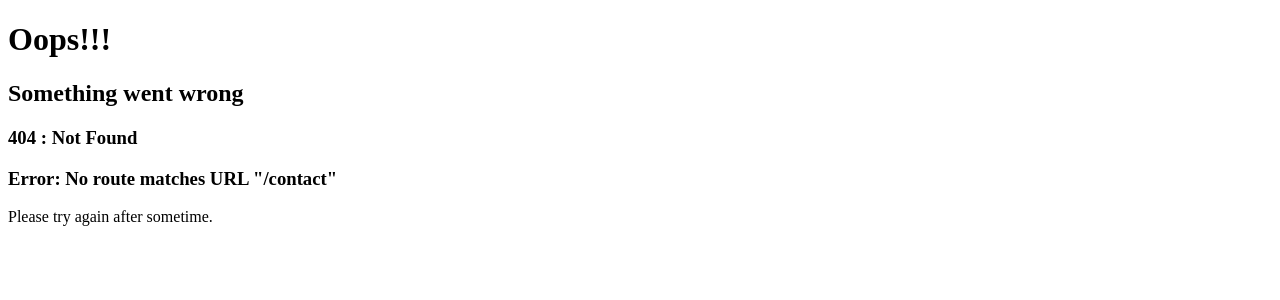
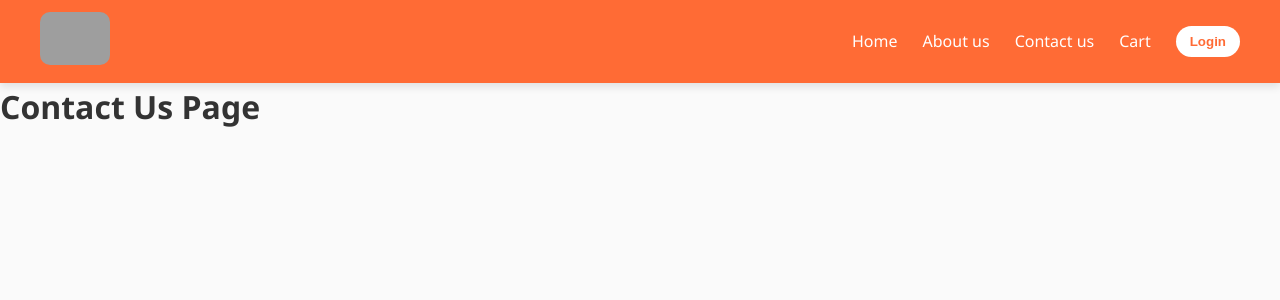
Before and after one commit to manoj07-coder/Namaste-react, a React (Vite) app: page /contact in a window 1280 px wide. Before the commit this address had no page. Shown: the top 300 px of the page. Built offline with nearby package versions, Linux system fonts and the light colour scheme; grey boxes are pictures that could not be loaded.

Commit message:
episode-07 part-02

```diff
--- a/index.css
+++ b/index.css
@@ -1,82 +1,208 @@
+/* Reset & Global Styles */
+* {
+  margin: 0;
+  padding: 0;
+  box-sizing: border-box;
+}
+
+body {
+  font-family: "Segoe UI", Arial, sans-serif;
+  background-color: #fafafa;
+  color: #333;
+  line-height: 1.5;
+}
+
+a {
+  text-decoration: none;
+  color: inherit;
+}
+
+/* ---------------- HEADER ---------------- */
 .header {
   display: flex;
-    border: solid 1px black;
   justify-content: space-between;
+  align-items: center;
+  padding: 12px 40px;
+  background-color: #ff6b35;
+  color: white;
+  box-shadow: 0 4px 8px rgba(0,0,0,0.1);
 }
 
-.logo {
-    width: 150px;
+.logo-container .logo {
+  width: 70px;
+  height: auto;
+  border-radius: 10px;
 }
 
-.nav-items {
+.nav-items ul {
   display: flex;
   align-items: center;
-    padding:20px;
-    margin: 30px;
+  gap: 25px;
+  list-style: none;
 }
 
-.nav-items > ul {
-    display: flex;
-    list-style: none;
-    padding: 0;
+.nav-items li {
+  font-size: 1rem;
+  font-weight: 500;
+  cursor: pointer;
+  transition: color 0.2s ease-in-out;
 }
 
-.nav-items > ul > li {
-    padding: 10px;
-    font-size: 24px;
+.nav-items li:hover {
+  color: #ffe7d3;
+}
+
+.login {
+  background-color: white;
+  color: #ff6b35;
+  border: none;
+  padding: 8px 14px;
+  border-radius: 20px;
+  font-weight: 600;
+  cursor: pointer;
+  transition: all 0.2s ease-in-out;
+}
+
+.login:hover {
+  background-color: #ffe7d3;
+}
+
+/* ---------------- BODY ---------------- */
+.body {
+  padding: 20px 40px;
+}
+
+.filter {
+  display: flex;
+  gap: 20px;
+  margin-bottom: 25px;
+  flex-wrap: wrap;
+}
+
+.search-box {
+  display: flex;
+  gap: 10px;
+}
+
+.search {
+  padding: 8px 12px;
+  font-size: 1rem;
+  border: 1px solid #ccc;
+  border-radius: 8px;
+}
+
+.search-btn, .filter-btn {
+  background-color: #ff6b35;
+  color: white;
+  border: none;
+  padding: 8px 14px;
+  border-radius: 8px;
+  cursor: pointer;
+  font-weight: 500;
+  transition: background 0.2s ease-in-out;
+}
+
+.search-btn:hover, .filter-btn:hover {
+  background-color: #e85b2d;
+}
+
+/* ---------------- RESTAURANT CARDS ---------------- */
+.res-container {
+  display: grid;
+  grid-template-columns: repeat(auto-fill, minmax(250px, 1fr));
+  gap: 25px;
 }
 
 .res-card {
-    width: 250px;
-    padding: 3px;
-    margin: 5px;
+  background-color: white;
+  padding: 12px;
+  border-radius: 12px;
+  box-shadow: 0 4px 8px rgba(0,0,0,0.05);
+  transition: transform 0.2s ease, box-shadow 0.2s ease;
 }
 
 .res-card:hover {
-    border: 1px solid black;
-    cursor: pointer;
-}
-
-.search {
-    padding: 10px;
+  transform: translateY(-4px);
+  box-shadow: 0 6px 12px rgba(0,0,0,0.1);
 }
 
 .res-logo {
   width: 100%;
+  height: 160px;
+  object-fit: cover;
+  border-radius: 10px;
+  margin-bottom: 10px;
 }
 
-.res-container {
-    display: flex;
-    flex-wrap: wrap;
-    padding: 10px;
+.res-card h3 {
+  font-size: 1.2rem;
+  margin-bottom: 4px;
 }
 
-.filter-btn {
-    margin: 10px;
-    cursor: pointer;
+.res-card h4 {
+  font-size: 0.9rem;
+  font-weight: normal;
+  color: #555;
+}
+
+/* ---------------- MENU ---------------- */
+.restaurant-menu {
+  padding: 20px 40px;
+}
+
+.restaurant-menu h1 {
+  font-size: 2rem;
+  margin-bottom: 8px;
+}
+
+.restaurant-menu p {
+  color: #777;
+  margin-bottom: 15px;
+}
+
+.restaurant-menu ul {
+  list-style: none;
+}
+
+.restaurant-menu li {
+  padding: 8px 0;
+  border-bottom: 1px solid #eee;
+}
+
+/* ---------------- SHIMMER ---------------- */
+.shimmer-container {
+  display: grid;
+  grid-template-columns: repeat(auto-fill, minmax(250px, 1fr));
+  gap: 25px;
+  padding: 20px 40px;
 }
 
 .shimmer-card {
-    width : 250px;
-    height: 400px;
-    background-color: "#fofofo";
+  height: 250px;
+  background: linear-gradient(90deg, #f0f0f0 25%, #e5e5e5 50%, #f0f0f0 75%);
+  background-size: 400% 100%;
+  animation: shimmer 1.5s infinite;
+  border-radius: 12px;
 }
 
-.shimmer-container {
-    display: flex;
-    flex-wrap: wrap;
+@keyframes shimmer {
+  0% { background-position: 100% 0; }
+  100% { background-position: -100% 0; }
 }
 
-.login {
-    padding: 0px 20px;
-    cursor: pointer;
+/* ---------------- RESPONSIVE ---------------- */
+@media (max-width: 768px) {
+  .header {
+    flex-direction: column;
+    gap: 15px;
+    padding: 15px;
   }
-
-.filter {
-    display: flex;;
+  .nav-items ul {
+    flex-wrap: wrap;
+    justify-content: center;
+    gap: 15px;
   }
-
-.search-box {
-    display: flex;
-    margin: 10px;
+  .body {
+    padding: 15px;
   }
+}
--- a/src/App.js
+++ b/src/App.js
@@ -2,15 +2,17 @@ import React from "react";
 import ReactDOM from "react-dom/client";
 import Header from "./components/Header";
 import Body from "./components/Body";
-import { createBrowserRouter, createRoutesFromElements, Route, RouterProvider } from "react-router-dom";
+import { createBrowserRouter, RouterProvider, Outlet } from "react-router-dom";
 import About from "./components/About";
 import Error from "./components/Error";
+import Contact from "./components/Contact";
+import RestaurantMenu from "./components/RestaurantMenu";
 
 const AppLayout = () => {
   return (
     <div className="app-layout">
       <Header />
-      <Body />
+      <Outlet />
     </div>
   );
 };
@@ -19,13 +21,28 @@ const appRouter = createBrowserRouter([
   {
     path: "/",
     element: <AppLayout />,
+    children: [
+      {
+        path:"/",
+        element:<Body />,
+      },
+      {
+        path: "/about",
+        element: <About />,
+        errorElement: <Error />,
+      },
+      {
+        path: "/contact",
+        element: <Contact />,
+        errorElement: <Error />,
+      },
+      {
+        path:"/restaurant/:resId",
+        element: <RestaurantMenu />
+      }
+    ],
     errorElement: <Error />,
   },
-  {
-    path: "/about",
-    element: <About />,
-    errorElement: <Error />,
-  }
 ]);
 
 const root = ReactDOM.createRoot(document.getElementById("root"));
--- a/src/components/Body.js
+++ b/src/components/Body.js
@@ -2,11 +2,12 @@ import ResCard from "./ResCard";
 import restaurants from "../utils/mockData";
 import { useState, useEffect } from "react";
 import Shimmer from "./Shimmer";
+import { Link } from "react-router-dom";
 
 const Body = () => {
-  const [listOfRestuarants, setListOfRestuarants] = useState(restaurants);
+  const [listOfRestuarants, setListOfRestuarants] = useState([]);
   const [searchText, setSearchText] = useState("");
-  const [filteredRestaurants, setFilteredRestaurants] = useState(restaurants);
+  const [filteredRestaurants, setFilteredRestaurants] = useState([]);
 
   useEffect(() => {
     fetchData();
@@ -66,7 +67,7 @@ const Body = () => {
       </div>
       <div className="res-container">
         {filteredRestaurants.map((restaurant) => (
-          <ResCard key={restaurant.info.id} resData={restaurant} />
+          <Link key={restaurant.info.id} to={"/restaurant/"+restaurant.info.id}><ResCard  resData={restaurant} /></Link>
         ))}
       </div>
     </div>
--- /dev/null
+++ b/src/components/Contact.js
@@ -0,0 +1,9 @@
+const Contact = () => {
+    return (
+        <div>
+            <h1>Contact Us Page</h1>
+        </div>
+    )
+}
+
+export default Contact;
--- a/src/components/Header.js
+++ b/src/components/Header.js
@@ -1,5 +1,6 @@
 import { LOGO_URL } from "../utils/constants";
 import {useState} from "react";
+import { Link } from "react-router-dom";
 
 const Header = () => {
 
@@ -12,9 +13,9 @@ const Header = () => {
       </div>
       <div className="nav-items">
         <ul>
-          <li>Home</li>
-          <li>About us</li>
-          <li>Contact us</li>
+          <li><Link to="/">Home</Link></li>
+          <li><Link to="/about">About us</Link></li>
+          <li><Link to="/contact">Contact us</Link></li>
           <li>Cart</li>
           <button className="login" onClick={() => {
             loginBtn == "Login" ? setLoginBtn("Logout") : setLoginBtn("Login");
--- a/src/components/ResCard.js
+++ b/src/components/ResCard.js
@@ -12,9 +12,9 @@ const ResCard = (props) => {
       />
       <h3>{resData.info.name}</h3>
       <h4>{resData.info.cuisines.join(", ")}</h4>
-      <h4>{resData.info.avgRating}</h4>
+      <h4>{resData.info.avgRating} stars</h4>
       <h4>{resData.info.costForTwo}</h4>
-      <h4>{resData.info.sla.deliveryTime}</h4>
+      <h4>{resData.info.sla.deliveryTime} mins</h4>
     </div>
   );
 };
--- /dev/null
+++ b/src/components/RestaurantMenu.js
@@ -0,0 +1,44 @@
+import { useEffect, useState } from "react";
+import { MENU_URL } from "../utils/constants";
+import { useParams } from "react-router-dom";
+import Shimmer from "./Shimmer";
+
+const RestaurantMenu = () => {
+
+    const [resInfo, setResInfo] = useState(null);
+    const [resMenu, setResMenu] = useState([]);
+
+    const {resId} = useParams();
+    console.log(resId);
+
+
+    useEffect(()=> {
+        fetchMenu();
+    },[]);
+
+    const fetchMenu = async () => {
+        const data = await fetch(MENU_URL + resId);
+        const json  = await data.json();
+
+        console.log(json);
+        setResInfo(json);
+        setResMenu(json?.data?.cards[5]?.groupedCard?.cardGroupMap?.REGULAR?.cards[2]?.card?.card?.itemCards)
+    }
+
+    const {name, cuisines,costForTwoMessage,} = resInfo?.data?.cards[2]?.card?.card?.info || {};
+
+    if (resMenu === 0 ) return <Shimmer />
+
+    return (
+        <div className="restaurant-menu">
+            <h1>{name}</h1>
+            <p>{cuisines?.join(",")} - {costForTwoMessage}</p>
+            <h2>Menu</h2>
+            <ul>
+                {resMenu.map((item)=> <li key={item?.card?.info?.id}><span className="menu-price">{item?.card?.info?.name} - Rs.{item?.card?.info?.price/100 || item?.card?.info?.defaultPrice/100}</span></li>)}
+            </ul>
+        </div>
+    )
+}
+
+export default RestaurantMenu;
--- a/src/utils/constants.js
+++ b/src/utils/constants.js
@@ -1,3 +1,5 @@
 export const RES_URL = "https://media-assets.swiggy.com/swiggy/image/upload/fl_lossy,f_auto,q_auto,w_660/";
 
 export const LOGO_URL = "https://media.istockphoto.com/id/1435983029/vector/food-delivery-logo-images.jpg?s=612x612&w=0&k=20&c=HXPxcjOxUiW4pMW1u9E0k2dJYQOU37a_0qZAy3so8fY=";
+
+export const MENU_URL = "https://www.swiggy.com/mapi/menu/pl?page-type=REGULAR_MENU&complete-menu=true&lat=12.921199&lng=77.6134642&restaurantId="
```
Lines whose indentation alone changed are shown as unchanged.
